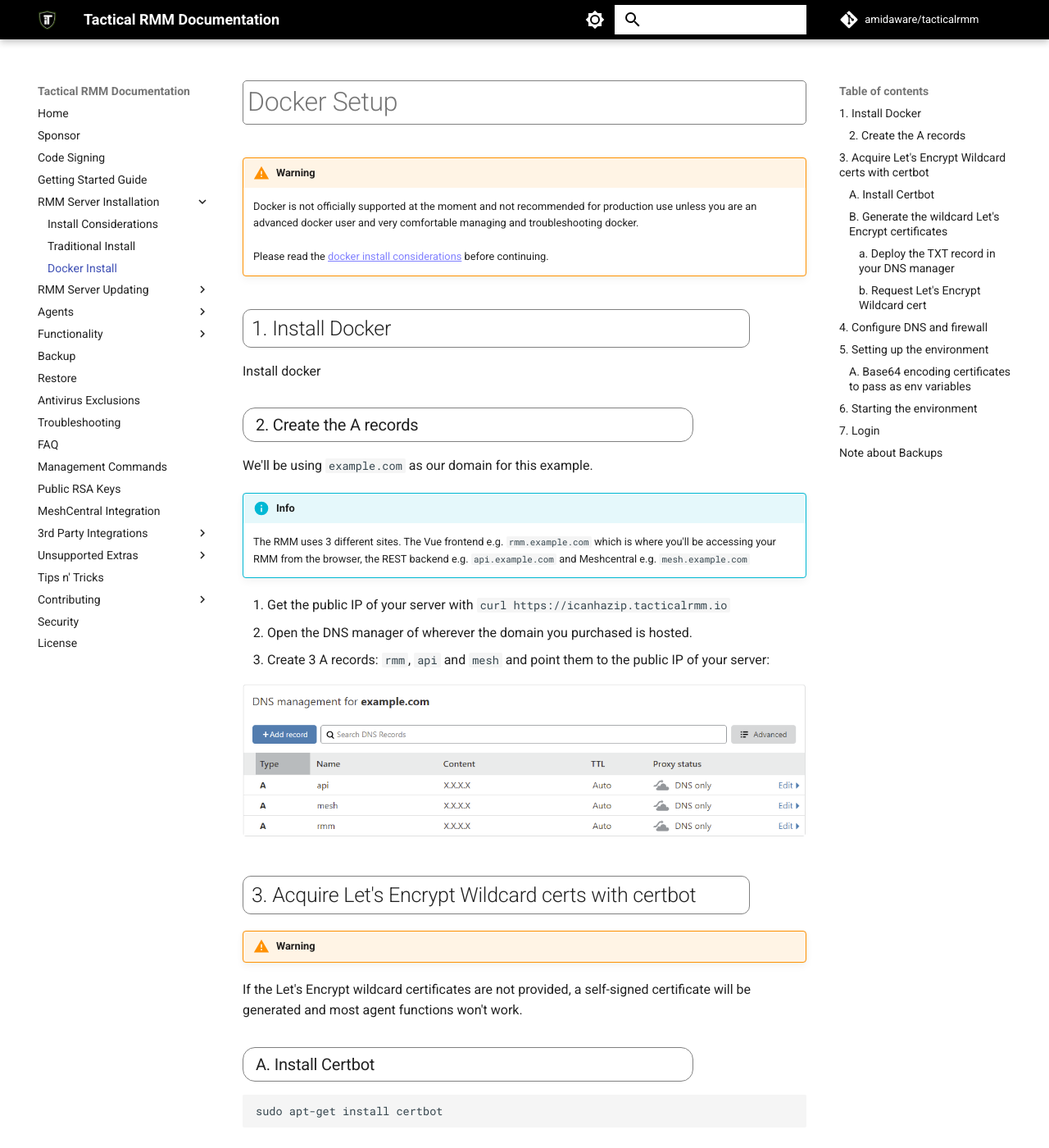
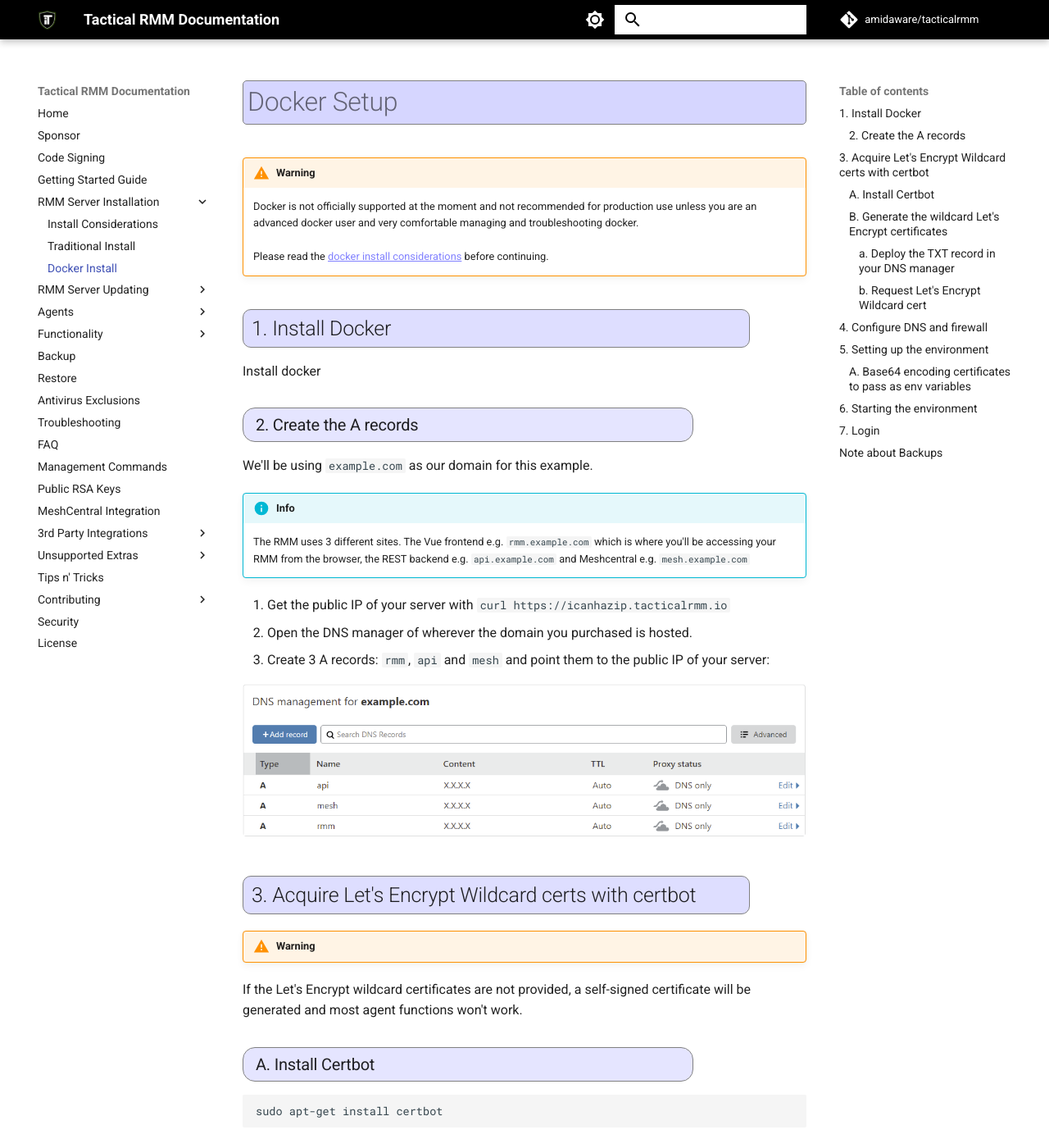
Before and after one commit to amidaware/trmm-docs, an MkDocs documentation site: the page built from docs/install_docker.md, in a window 1280 px wide and 1400 px high. Shown: the whole window at 82% size. Built offline with MkDocs 1.6.1 and Material for MkDocs 9.7.7, drawn with Linux system fonts in a browser that asks for light colours; comment, search, counter and statistics services are not loaded.

Commit message:
adjusting header background

```diff
--- a/docs/stylesheets/extra.css
+++ b/docs/stylesheets/extra.css
@@ -16,6 +16,7 @@
     border-width: 1px;
     border-radius: 5px;
     border-color: gray;
+    background-color: rgba(0, 0, 255, 0.16);
     width: 100%;
     border-style: solid;
     padding: 5px;
@@ -24,6 +25,7 @@
     border-width: 1px;
     border-radius: 10px;
     border-color: gray;
+    background-color: rgba(0, 0, 255, 0.13);
     width: 90%;
     border-style: solid;
     padding: 5px;
@@ -33,6 +35,7 @@
     border-width: 1px;
     border-radius: 15px;
     border-color: gray;
+    background-color: rgba(0, 0, 255, 0.1);
     width: 80%;
     border-style: solid;
     padding: 5px;
@@ -42,6 +45,7 @@
     border-width: 1px;
     border-radius: 20px;
     border-color: gray;
+    background-color: rgba(0, 0, 255, 0.07);
     width: 70%;
     border-style: solid;
     padding: 5px;
@@ -51,6 +55,7 @@
     border-width: 1px;
     border-radius: 25px;
     border-color: gray;
+    background-color: rgba(0, 0, 255, 0.04);
     width: 60%;
     border-style: solid;
     padding: 5px;
```
Also changed, not shown: 2 other files.
